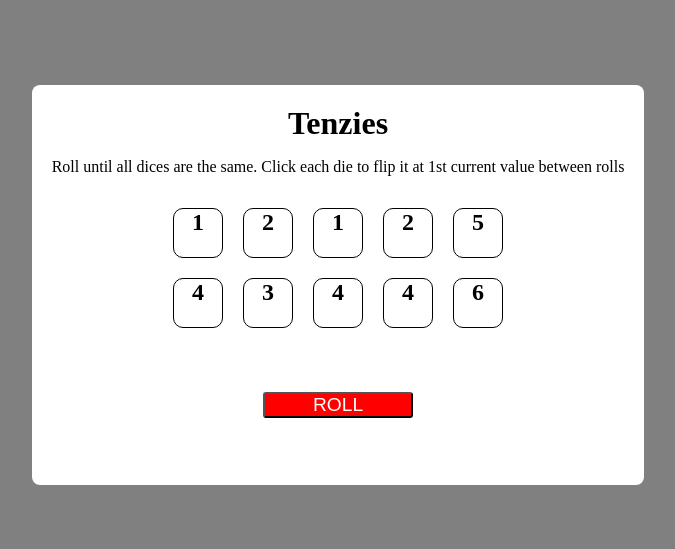
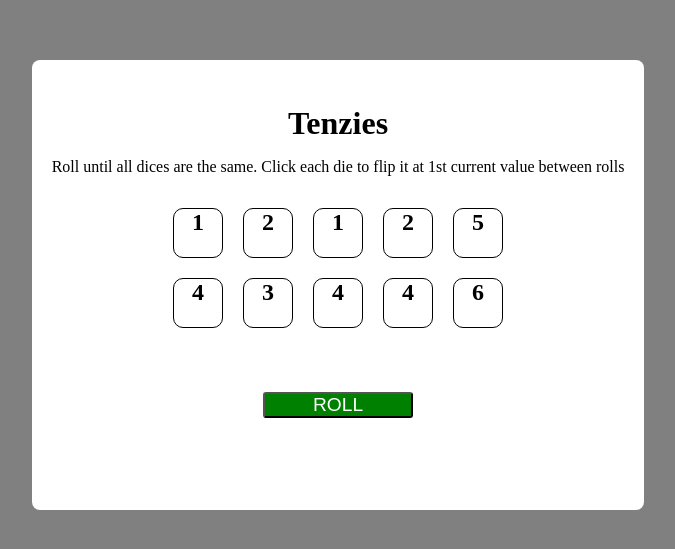
Before and after one commit to Sam10-debug/tenzies-game-react-app, a React (Create React App) app: page / in a window 1280 px wide. Shown: the part 115-664 px from the top of the page, without its empty margins (302-977 px from the left). Built offline with nearby package versions, Linux system fonts and the light colour scheme; the HTML template or start-up script is replaced by a standard one.

Commit message:
changed the roll button back to green

```diff
--- a/src/style.css
+++ b/src/style.css
@@ -19,7 +19,7 @@ p{
 }
 main{
 	background-color: white;
-	height: 400px;
+	height: 450px;
 	padding: 20px;
 	display: flex;
 	flex-direction: column;
@@ -42,7 +42,7 @@ button{
 	border-radius: 3px;
 	font-size: 1.2rem;
 	width: 150px;
-	background-color: red;
+	background-color: green;
 	color: #ffffff;
 }
 .dice-container{
```
